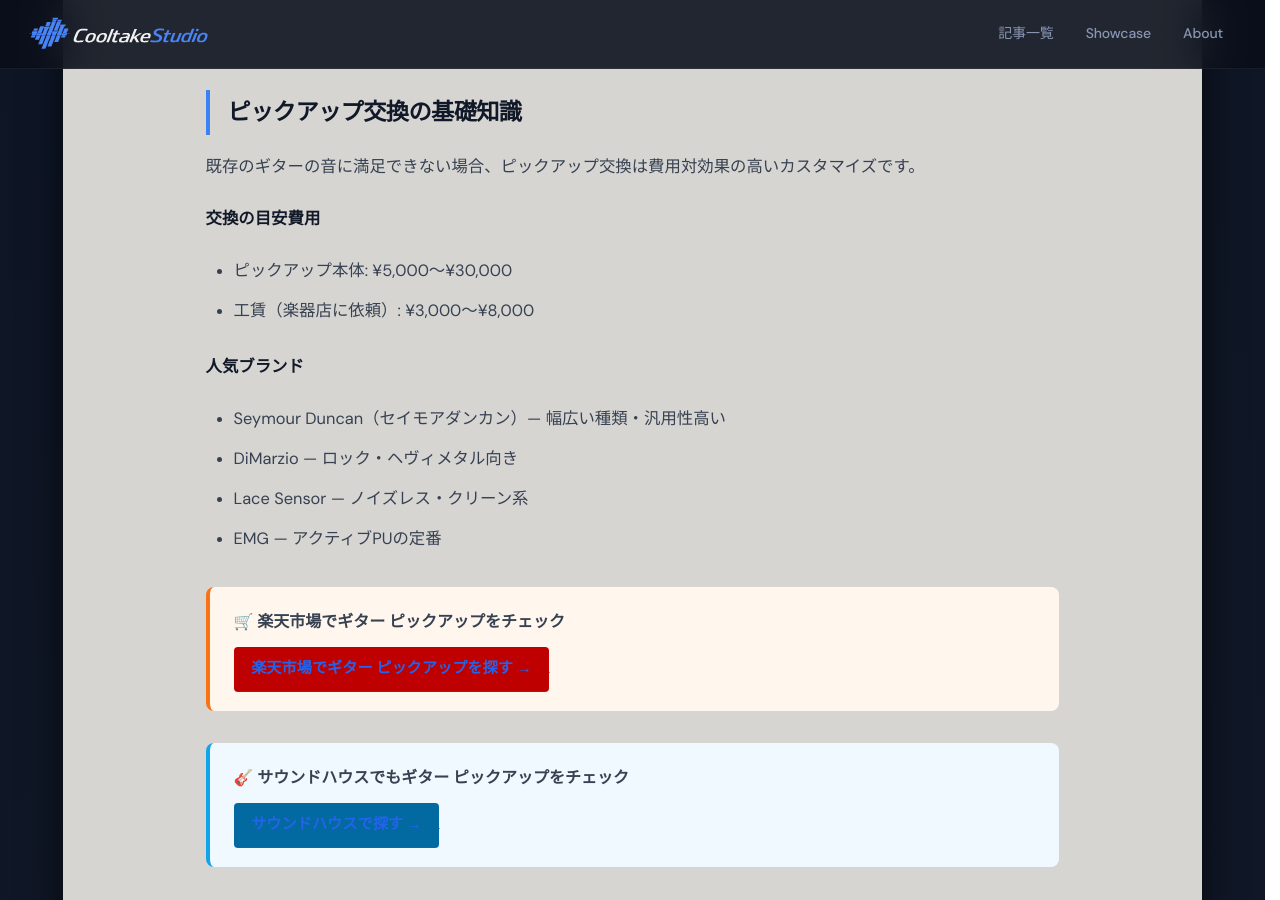
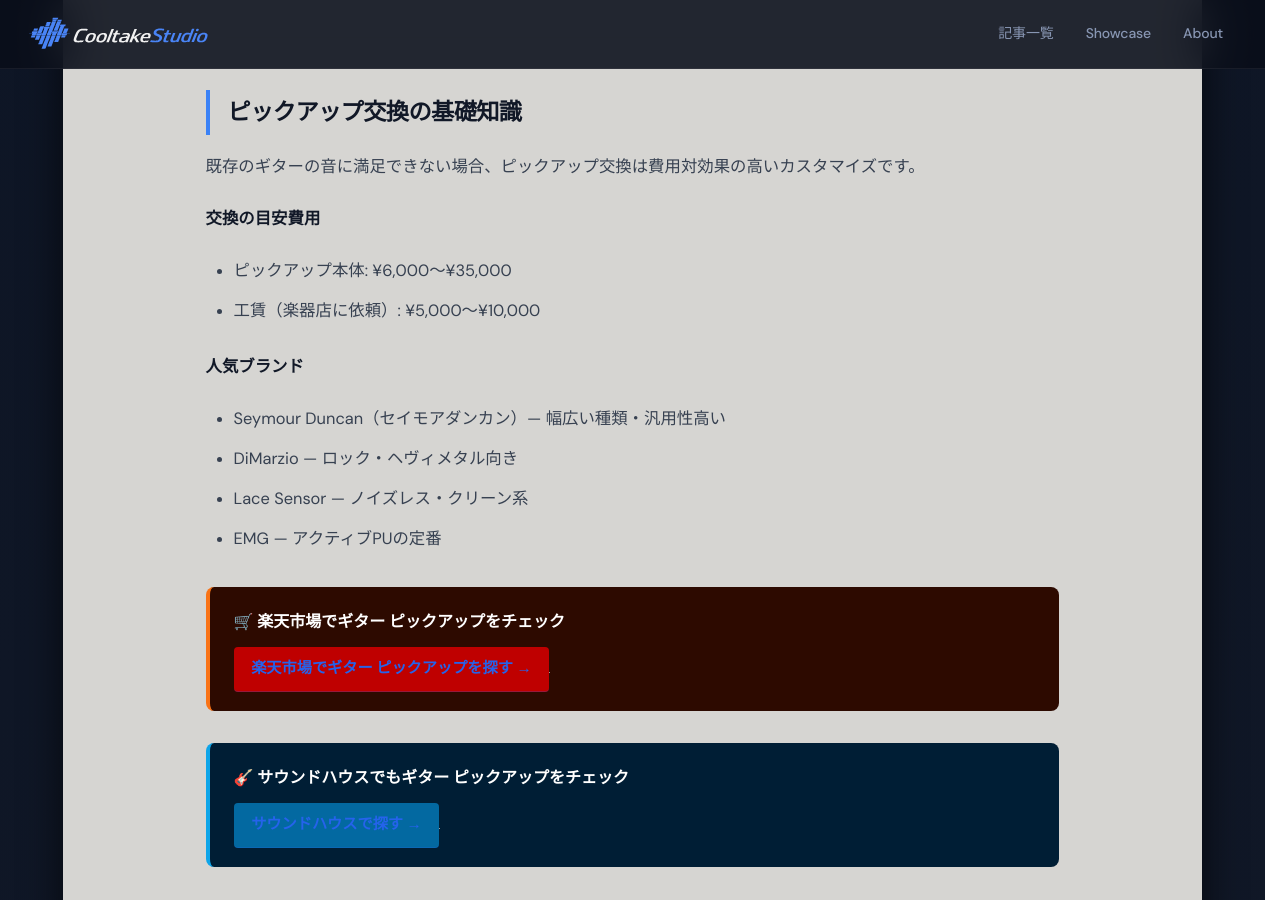
Before and after one commit to cooltake/cooltake-staging, a Jekyll site: the page built from _posts/2026-05-29-guitar-bass-pickup-guide.md, in a window 1280 px wide and 900 px high, scrolled down 3493 px. Built offline with Jekyll 4.4.1, drawn with Linux system fonts in a browser that asks for light colours; some web fonts are replaced; grey boxes are pictures that could not be loaded.

Commit message:
fix: update prices to actual market rates and improve CTA visibility

```diff
--- a/_posts/2026-05-29-guitar-bass-pickup-guide.md
+++ b/_posts/2026-05-29-guitar-bass-pickup-guide.md
@@ -94,8 +93,8 @@
 既存のギターの音に満足できない場合、ピックアップ交換は費用対効果の高いカスタマイズです。
 
 **交換の目安費用**
-- ピックアップ本体: ¥5,000〜¥30,000
-- 工賃（楽器店に依頼）: ¥3,000〜¥8,000
+- ピックアップ本体: ¥6,000〜¥35,000
+- 工賃（楽器店に依頼）: ¥5,000〜¥10,000
 
 **人気ブランド**
 - Seymour Duncan（セイモアダンカン）— 幅広い種類・汎用性高い
@@ -103,8 +102,8 @@
 - Lace Sensor — ノイズレス・クリーン系
 - EMG — アクティブPUの定番
 
-<div style="margin:2rem 0;padding:1.2rem 1.5rem;background:#fff7ed;border-left:4px solid #f97316;border-radius:8px;"><p style="margin:0 0 .6rem;font-weight:bold;font-size:1rem;">&#x1F6D2; 楽天市場でギター ピックアップをチェック</p><a href="https://hb.afl.rakuten.co.jp/hgc/0b15ddc7.28c5c9ed.0b15ddc8.5d23dd4d/?pc=https%3A%2F%2Fsearch.rakuten.co.jp%2Fsearch%2Fmall%2F%E3%82%AE%E3%82%BF%E3%83%BC%2B%E3%83%94%E3%83%83%E3%82%AF%E3%82%A2%E3%83%83%E3%83%97%2F" rel="nofollow" referrerpolicy="no-referrer-when-downgrade" style="display:inline-block;background:#bf0000;color:#fff;padding:.45rem 1.1rem;border-radius:4px;text-decoration:none;font-weight:bold;font-size:.95rem;">楽天市場でギター ピックアップを探す →</a><img src="//i.moshimo.com/af/i/impression?a_id=5565352&amp;p_id=54&amp;pc_id=54&amp;pl_id=616" width="1" height="1" style="border:none;" alt="" loading="lazy"></div>
-<div style="margin:2rem 0;padding:1.2rem 1.5rem;background:#f0f9ff;border-left:4px solid #0ea5e9;border-radius:8px;"><p style="margin:0 0 .6rem;font-weight:bold;font-size:1rem;">&#x1F3B8; サウンドハウスでもギター ピックアップをチェック</p><a href="https://h.accesstrade.net/sp/cc?rk=01001xqc00os63&url=https%3A%2F%2Fwww.soundhouse.co.jp%2Fsearch%2Findex%2F%3Fsearch_all%3D%25E3%2583%2594%25E3%2583%2583%25E3%2582%25AF%25E3%2582%25A2%25E3%2583%2583%25E3%2583%2597" rel="nofollow" referrerpolicy="no-referrer-when-downgrade" style="display:inline-block;background:#0369a1;color:#fff;padding:.45rem 1.1rem;border-radius:4px;text-decoration:none;font-weight:bold;font-size:.95rem;">サウンドハウスで探す →</a><img src="https://h.accesstrade.net/sp/rr?rk=01001xqc00os63" width="1" height="1" border="0" alt="" loading="lazy"></div>
+<div style="margin:2rem 0;padding:1.2rem 1.5rem;background:#2d0a00;border-left:4px solid #f97316;border-radius:8px;color:#fff;"><p style="margin:0 0 .6rem;font-weight:bold;font-size:1rem;color:#fff;">&#x1F6D2; 楽天市場でギター ピックアップをチェック</p><a href="https://hb.afl.rakuten.co.jp/hgc/0b15ddc7.28c5c9ed.0b15ddc8.5d23dd4d/?pc=https%3A%2F%2Fsearch.rakuten.co.jp%2Fsearch%2Fmall%2F%E3%82%AE%E3%82%BF%E3%83%BC%2B%E3%83%94%E3%83%83%E3%82%AF%E3%82%A2%E3%83%83%E3%83%97%2F" rel="nofollow" referrerpolicy="no-referrer-when-downgrade" style="display:inline-block;background:#bf0000;color:#fff;padding:.45rem 1.1rem;border-radius:4px;text-decoration:none;font-weight:bold;font-size:.95rem;">楽天市場でギター ピックアップを探す →</a><img src="//i.moshimo.com/af/i/impression?a_id=5565352&amp;p_id=54&amp;pc_id=54&amp;pl_id=616" width="1" height="1" style="border:none;" alt="" loading="lazy"></div>
+<div style="margin:2rem 0;padding:1.2rem 1.5rem;background:#001e35;border-left:4px solid #0ea5e9;border-radius:8px;color:#fff;"><p style="margin:0 0 .6rem;font-weight:bold;font-size:1rem;color:#fff;">&#x1F3B8; サウンドハウスでもギター ピックアップをチェック</p><a href="https://h.accesstrade.net/sp/cc?rk=01001xqc00os63&url=https%3A%2F%2Fwww.soundhouse.co.jp%2Fsearch%2Findex%2F%3Fsearch_all%3D%25E3%2583%2594%25E3%2583%2583%25E3%2582%25AF%25E3%2582%25A2%25E3%2583%2583%25E3%2583%2597" rel="nofollow" referrerpolicy="no-referrer-when-downgrade" style="display:inline-block;background:#0369a1;color:#fff;padding:.45rem 1.1rem;border-radius:4px;text-decoration:none;font-weight:bold;font-size:.95rem;">サウンドハウスで探す →</a><img src="https://h.accesstrade.net/sp/rr?rk=01001xqc00os63" width="1" height="1" border="0" alt="" loading="lazy"></div>
 
 <!-- AFFILIATE_PLACEHOLDER: Amazon（もしもアフィリエイト Amazon審査通過後に設置予定） -->
 
```
Also changed, not shown: other parts of _posts/2026-05-29-guitar-bass-pickup-guide.md (+0 -1 lines).
